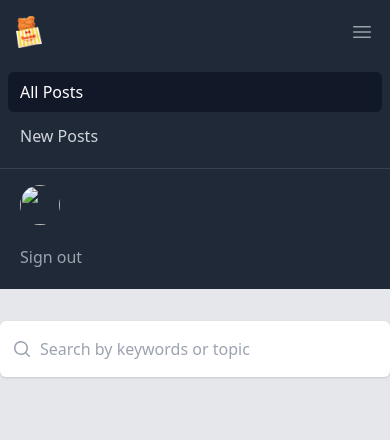
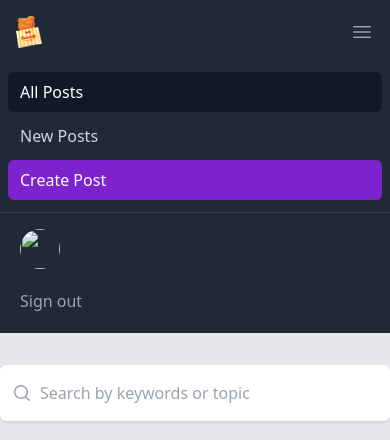
Before and after one commit to briandeheus/bbs, a Django app: page / in a window 390 px wide, after a click on "Open main menu". Shown: the top 440 px of the page. Run offline with Django 4.2, Linux system fonts and the light colour scheme; the visitor is signed in with stand-in values (Sample User, id 1); data that the repository does not hold is empty; parts of the project's set-up code (start-up, migrations or seed data) failed here and were passed over.

Commit message:
Adds Create Post to mobile navigation

```diff
--- a/messageboard/templates/messageboard/partials/navigation.html
+++ b/messageboard/templates/messageboard/partials/navigation.html
@@ -116,6 +116,9 @@
                     {% with the_url="new" label="New Posts" %}
                         {% include "messageboard/partials/mobile_nav_button.html" %}
                     {% endwith %}
+                    <a href="{% url "post-create" %}"
+                       class="block rounded-md px-3 py-2 text-base font-medium bg-purple-700 text-white">Create Post</a>
+
                 </div>
             {% endif %}
             <div class="border-t border-gray-700 pb-3 pt-4">
```
